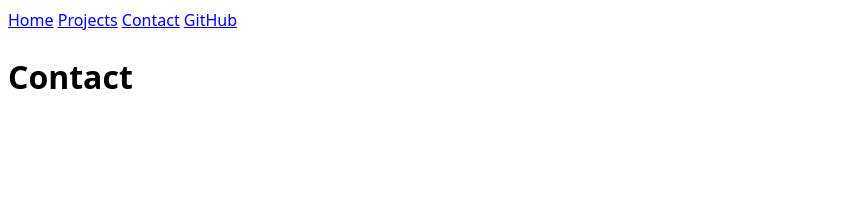
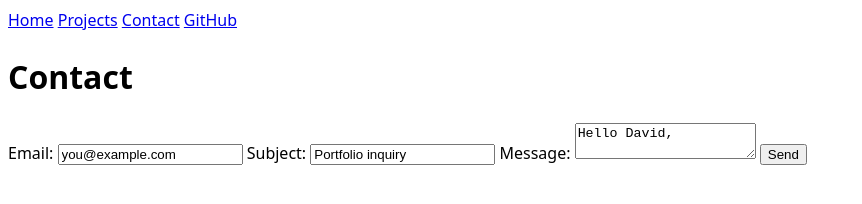
Before and after one commit to cookieyang888/portfolio, a plain HTML site: page contact/index.html in a window 1280 px wide. Shown: the whole page, without its empty margins (0-862 px from the left). Drawn offline with Linux system fonts and the light colour scheme.

Commit message:
Add contact form

```diff
--- a/contact/index.html
+++ b/contact/index.html
@@ -14,5 +14,20 @@
         <a href="https://github.com/cookieyang888" target="_blank">GitHub</a>
     </nav>
     <h1>Contact</h1>
+    <form action="mailto:yangtianyu6110@gmail.com" method="POST" enctype="text/plain">
+        <label>
+            Email:
+            <input type="email" name="email" value="you@example.com">
+        </label>
+        <label>
+            Subject:
+            <input name="subject" value="Portfolio inquiry">
+        </label>
+        <label>
+            Message:
+            <textarea name="body">Hello David,</textarea>
+        </label>
+        <button>Send</button>
+    </form>
 </body>
 </html>
```
